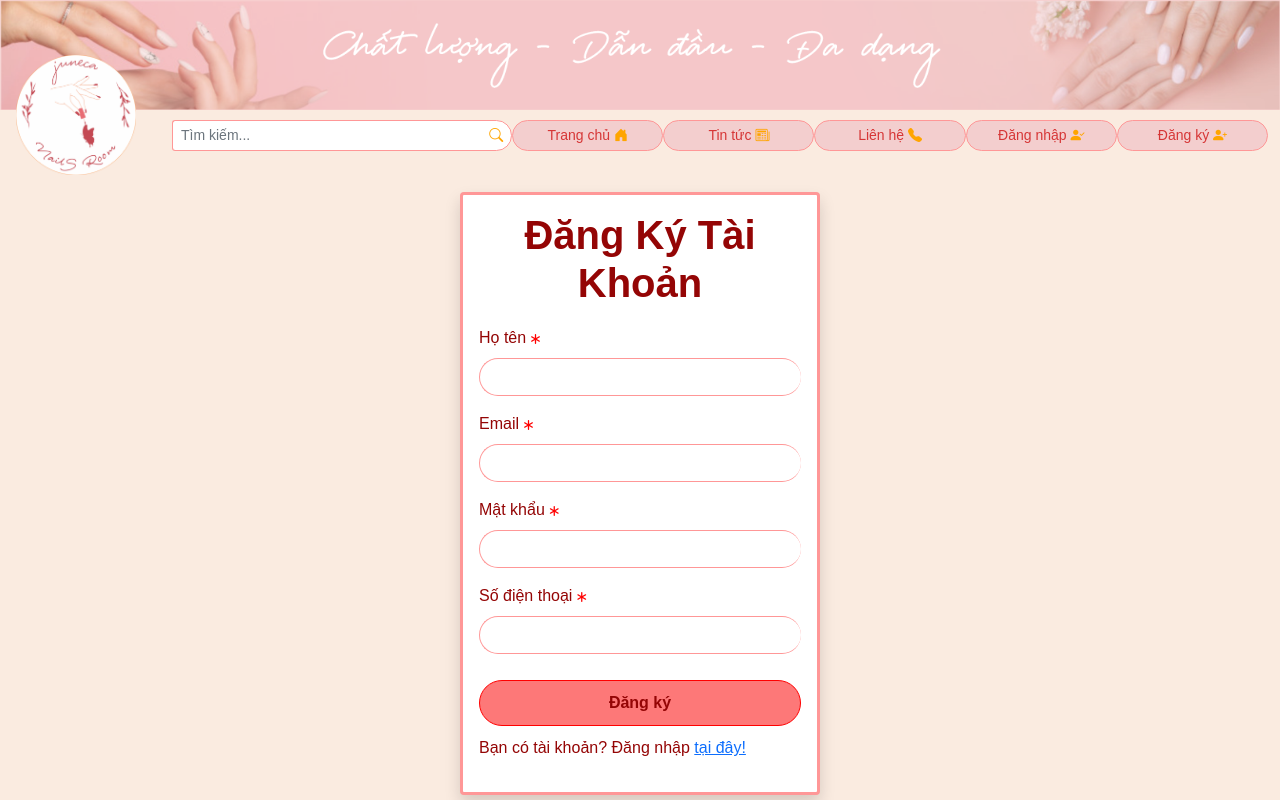
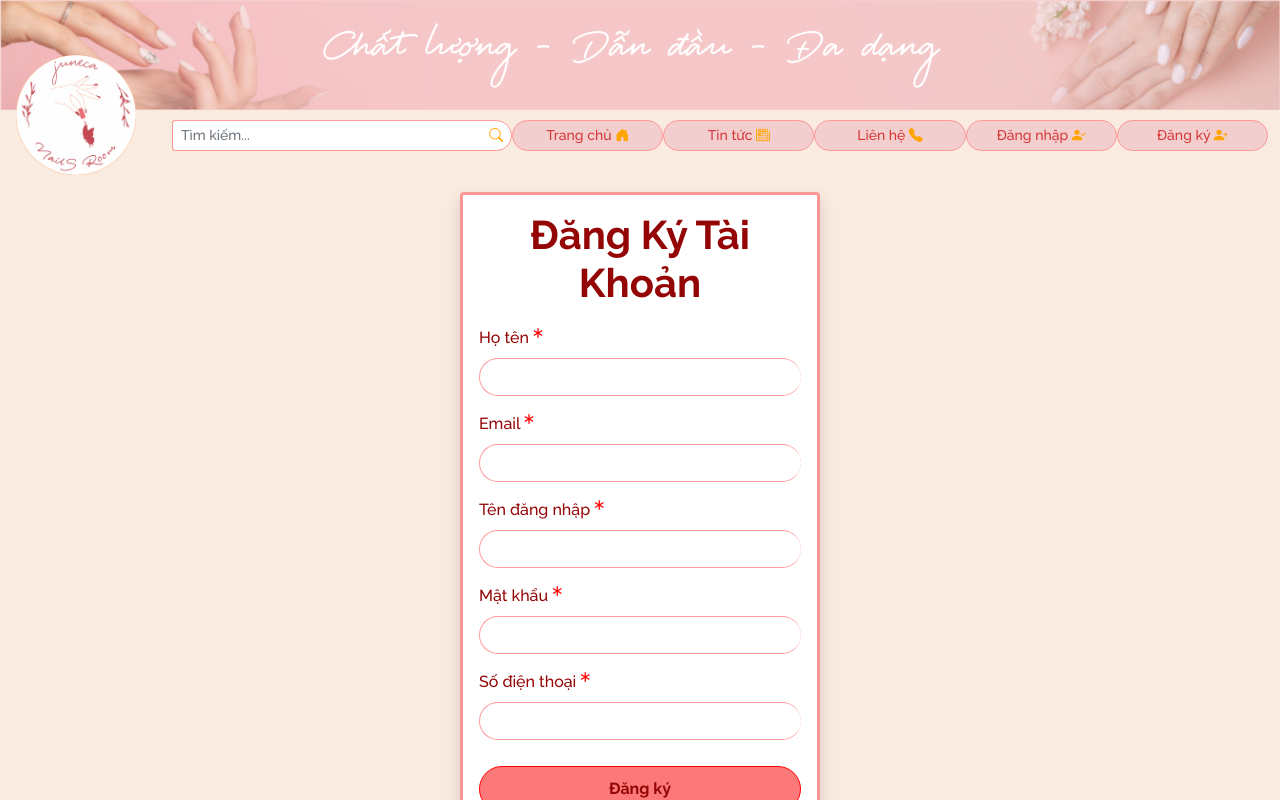
Before and after one commit to 18127134/Team3-FE, a React (Create React App) app: page / in a window 1280 px wide. Shown: the top 800 px of the page. Built offline with nearby package versions, Linux system fonts and the light colour scheme.

Commit message:
Fix sign up

```diff
--- a/public/index.html
+++ b/public/index.html
@@ -10,6 +10,11 @@
   <link href="https://cdn.jsdelivr.net/npm/bootstrap@5.0.2/dist/css/bootstrap.min.css" rel="stylesheet"
     integrity="sha384-EVSTQN3/azprG1Anm3QDgpJLIm9Nao0Yz1ztcQTwFspd3yD65VohhpuuCOmLASjC" crossorigin="anonymous">
   <link rel="stylesheet" href="https://cdn.jsdelivr.net/npm/bootstrap-icons@1.5.0/font/bootstrap-icons.css">
+  <!-- Font -->
+  <link rel="preconnect" href="https://fonts.googleapis.com">
+  <link rel="preconnect" href="https://fonts.gstatic.com" crossorigin>
+  <link href="https://fonts.googleapis.com/css2?family=Raleway:wght@300;500;700&display=swap" rel="stylesheet">
+  <link href="https://fonts.googleapis.com/css2?family=Quicksand:wght@400;600&display=swap" rel="stylesheet">
   <title>Code</title>
 </head>
 
--- a/src/Component/footer.js
+++ b/src/Component/footer.js
@@ -2,7 +2,7 @@ import juneca from "../Picture/juneca.png"
 
 function Footer() {
     return (
-        <div className="footer d-flex flex-row justify-content-evenly ">
+        <div className="footer d-flex flex-row justify-content-evenly " style={{ fontFamily: "Quicksand" }}>
             <div className="align-self-center" >
                 <img src={juneca} style={{ width: "250px" }} alt="juneca" />
             </div>
--- a/src/Component/form_signup.js
+++ b/src/Component/form_signup.js
@@ -1,41 +1,53 @@
+
+function onSubmit(event) {
+    event.preventDefault();
+}
+
 function Formsignup() {
     return (
         <div className="container d-flex flex-column justify-content-center" style={{ marginTop: "25px", width: "30%" }}>
 
-            <form className="form-signup shadow p-3 mb-5 bg-body rounded">
+            <form onSubmit={onSubmit} className="form-signup shadow p-3 mb-5 bg-body rounded">
                 <h1 className="text-center" style={{ color: "#940505", marginBottom: "0.5cm" }}>
                     Đăng Ký Tài Khoản
                 </h1>
                 <div >
-                    <label className="form-label">Họ tên <i className="bi bi-asterisk"></i></label>
+                    <label className="form-label">Họ tên <i className="bi bi-asterisk align-top "></i></label>
                     <div className="input-group mb-3">
                         <input className="form-control" required />
                     </div>
                 </div>
 
                 <div >
-                    <label className="form-label">Email <i className="bi bi-asterisk"></i></label>
+                    <label className="form-label">Email <i className="bi bi-asterisk align-top"></i></label>
                     <div className="input-group mb-3">
                         <input className="form-control" required />
                     </div>
                 </div>
 
                 <div >
-                    <label className="form-label">Mật khẩu <i className="bi bi-asterisk"></i></label>
+                    <label className="form-label">Tên đăng nhập <i className="bi bi-asterisk align-top"></i></label>
                     <div className="input-group mb-3">
                         <input className="form-control" required />
                     </div>
                 </div>
 
                 <div >
-                    <label className="form-label ">Số điện thoại <i className="bi bi-asterisk"></i></label>
+                    <label className="form-label">Mật khẩu <i className="bi bi-asterisk align-top"></i></label>
+                    <div className="input-group mb-3">
+                        <input className="form-control" required />
+                    </div>
+                </div>
+
+                <div >
+                    <label className="form-label ">Số điện thoại <i className="bi bi-asterisk align-top"></i></label>
                     <div className="input-group mb-3">
                         <input className="form-control" required />
                     </div>
                 </div>
 
                 <div>
-                    <button type="button" style={{ color: "#940505", marginBlock: "10px", width: "100%", backgroundColor: "#FD7878" }}>
+                    <button type="submit" style={{ color: "#940505", marginBlock: "10px", width: "100%", backgroundColor: "#FD7878" }}>
                         <b>Đăng ký</b>
                     </button>
                 </div>
--- a/src/index.css
+++ b/src/index.css
@@ -1,10 +1,9 @@
 body {
   margin: 0;
-  font-family: Arial, Helvetica, sans-serif;
+  font-family: 'Raleway', sans-serif;
   -webkit-font-smoothing: antialiased;
   -moz-osx-font-smoothing: grayscale;
   background-color: #FAEBE0;
-  color: ;
 }
 
 code {
```
